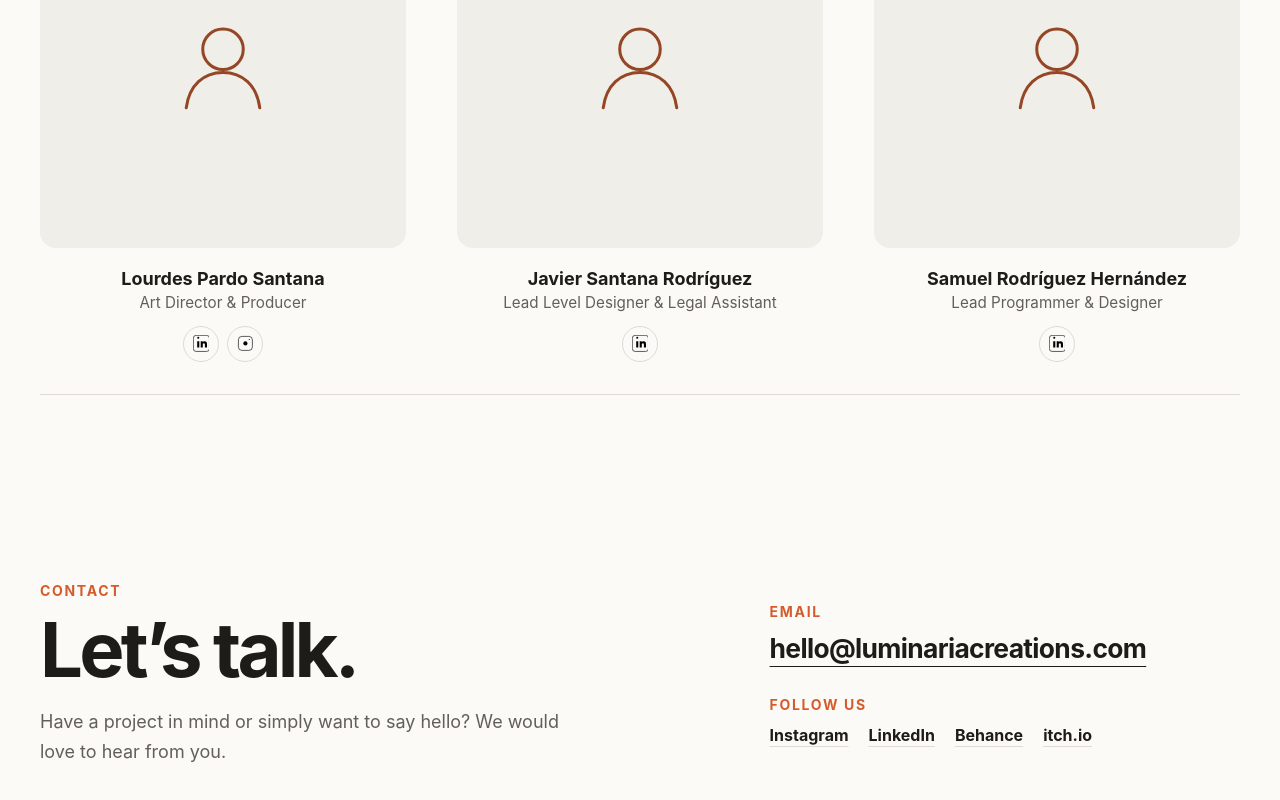
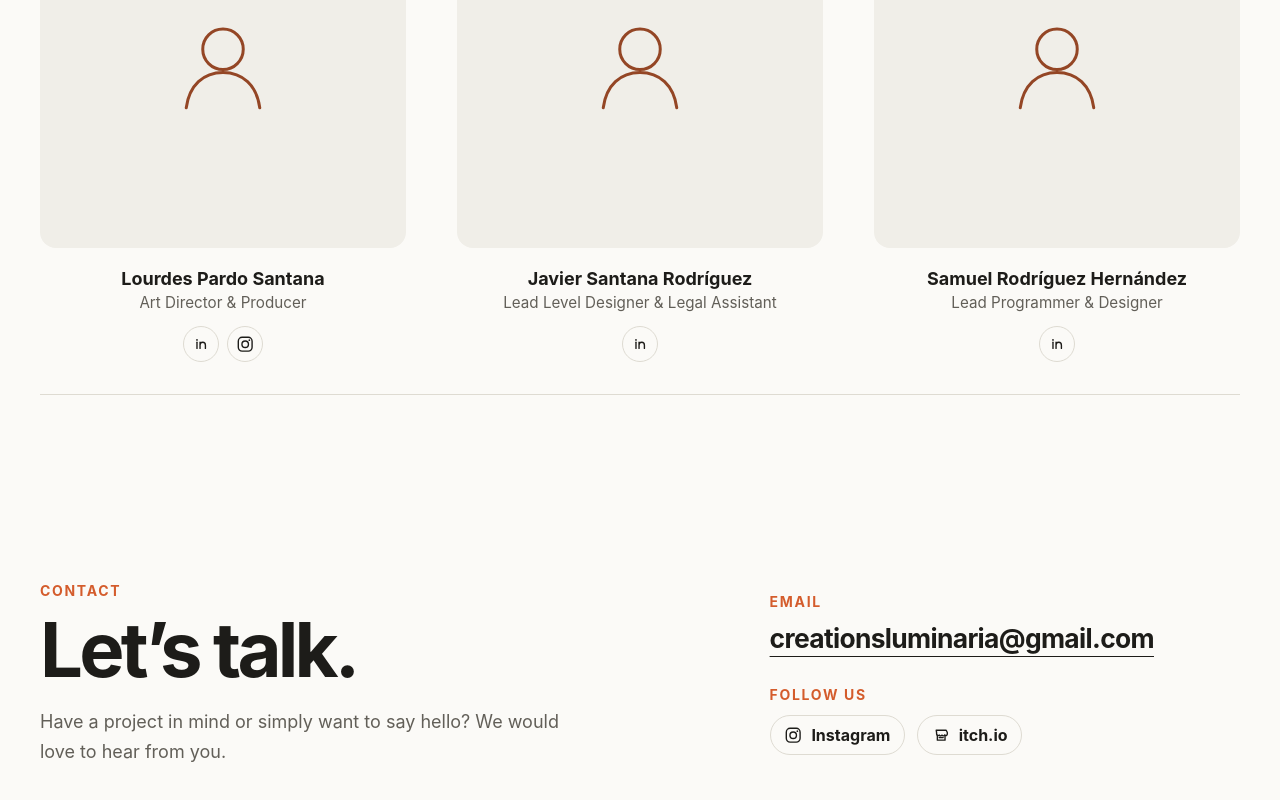
Before and after one commit to SamuelRodri/Luminaria-Creations, a React (Vite) app: page / in a window 1280 px wide. Shown: the part 1868-2668 px from the top of the page. Built offline with nearby package versions, Linux system fonts and the light colour scheme.

Commit message:
Refine social links and update contact email

```diff
--- a/src/components/ContactSection/ContactSection.css
+++ b/src/components/ContactSection/ContactSection.css
@@ -43,26 +43,51 @@
 .contact-section__socials {
   display: flex;
   flex-wrap: wrap;
-  gap: var(--space-3) var(--space-5);
+  gap: var(--space-3);
   margin: 0;
   padding: 0;
   list-style: none;
 }
 
 .contact-section__socials a {
+  display: inline-flex;
+  align-items: center;
+  gap: 0.55rem;
+  min-height: 2.5rem;
+  padding: 0.5rem 0.85rem;
+  border: 1px solid var(--color-border);
+  border-radius: 999px;
   color: var(--color-text-strong);
   font-weight: 650;
-  text-decoration-color: var(--color-border);
-  text-underline-offset: 0.3em;
-  transition: color 160ms ease, text-decoration-color 160ms ease;
+  text-decoration: none;
+  transition: color 160ms ease, border-color 160ms ease, background-color 160ms ease,
+    transform 160ms ease;
+}
+
+.contact-section__socials svg {
+  width: 1.15rem;
+  height: 1.15rem;
+  flex: 0 0 auto;
+  fill: none;
+  stroke: currentColor;
+  stroke-linecap: round;
+  stroke-linejoin: round;
+  stroke-width: 1.8;
+}
+
+.contact-section__socials .social-icon__dot {
+  fill: currentColor;
+  stroke: none;
 }
 
 .contact-section__email:hover,
 .contact-section__email:focus-visible,
 .contact-section__socials a:hover,
 .contact-section__socials a:focus-visible {
-  color: var(--color-accent);
-  text-decoration-color: currentColor;
+  border-color: var(--color-accent);
+  color: var(--color-on-accent);
+  background: var(--color-accent);
+  transform: translateY(-2px);
 }
 
 @media (max-width: 48rem) {
--- a/src/components/ContactSection/ContactSection.jsx
+++ b/src/components/ContactSection/ContactSection.jsx
@@ -1,4 +1,5 @@
 import './ContactSection.css'
+import SocialIcon from '../SocialIcon/SocialIcon'
 
 function ContactSection({ content }) {
   return (
@@ -24,8 +25,14 @@ function ContactSection({ content }) {
           <ul className="contact-section__socials">
             {content.socials.map((social) => (
               <li key={social.label}>
-                <a href={social.url} target="_blank" rel="noreferrer">
-                  {social.label}
+                <a
+                  href={social.url}
+                  target="_blank"
+                  rel="noreferrer"
+                  aria-label={social.label}
+                >
+                  <SocialIcon name={social.label} />
+                  <span>{social.label}</span>
                 </a>
               </li>
             ))}
--- /dev/null
+++ b/src/components/SocialIcon/SocialIcon.jsx
@@ -0,0 +1,58 @@
+const iconPaths = {
+  instagram: (
+    <>
+      <rect x="3" y="3" width="18" height="18" rx="5" />
+      <circle cx="12" cy="12" r="4.25" />
+      <circle className="social-icon__dot" cx="17.4" cy="6.7" r="1.1" />
+    </>
+  ),
+  linkedin: (
+    <>
+      <path d="M6.5 9.5v8" />
+      <path d="M10.5 17.5v-8m0 3.5c0-2 1.45-3.5 3.55-3.5 2.25 0 3.45 1.45 3.45 4v4" />
+      <circle className="social-icon__dot" cx="6.5" cy="6.4" r="1.15" />
+    </>
+  ),
+  behance: (
+    <>
+      <path d="M4 7h5.2c2 0 3.3 1.05 3.3 2.65 0 1.1-.55 1.9-1.45 2.3 1.2.35 1.95 1.3 1.95 2.65C13 16.7 11.45 18 9.1 18H4V7Z" />
+      <path d="M4 12h5.05M15 8h5" />
+      <path d="M20.5 15.7a4 4 0 1 1 .05-2.7H15" />
+    </>
+  ),
+  itch: (
+    <>
+      <path d="M5.5 5.5h13l1.5 3v2a2 2 0 0 1-3.5 1.35A2 2 0 0 1 13 11.8a2 2 0 0 1-3.5.05A2 2 0 0 1 6 10.5v-2l-.5-3Z" />
+      <path d="M7 12v6.5h10V12M9.5 15h5" />
+    </>
+  ),
+}
+
+function getIconKey(name = '') {
+  const key = name.toLowerCase()
+
+  if (key.includes('instagram')) return 'instagram'
+  if (key.includes('linkedin')) return 'linkedin'
+  if (key.includes('behance')) return 'behance'
+  if (key.includes('itch')) return 'itch'
+  return null
+}
+
+function SocialIcon({ name }) {
+  const icon = iconPaths[getIconKey(name)]
+
+  if (!icon) return null
+
+  return (
+    <svg
+      className="social-icon"
+      viewBox="0 0 24 24"
+      aria-hidden="true"
+      focusable="false"
+    >
+      {icon}
+    </svg>
+  )
+}
+
+export default SocialIcon
--- a/src/components/TeamSection/TeamSection.css
+++ b/src/components/TeamSection/TeamSection.css
@@ -81,8 +81,18 @@
 }
 
 .team-member__socials a svg {
-  width: 1.05rem;
-  height: 1.05rem;
+  width: 1.15rem;
+  height: 1.15rem;
+  fill: none;
+  stroke: currentColor;
+  stroke-linecap: round;
+  stroke-linejoin: round;
+  stroke-width: 1.8;
+}
+
+.team-member__socials .social-icon__dot {
+  fill: currentColor;
+  stroke: none;
 }
 
 .team-member {
--- a/src/components/TeamSection/TeamSection.jsx
+++ b/src/components/TeamSection/TeamSection.jsx
@@ -1,4 +1,5 @@
 import './TeamSection.css'
+import SocialIcon from '../SocialIcon/SocialIcon'
 
 function ProfilePlaceholder() {
   return (
@@ -10,28 +11,6 @@ function ProfilePlaceholder() {
 }
 
 function TeamMember({ member, socialLabel }) {
-  function SocialIcon({ name }) {
-    const key = (name || '').toLowerCase()
-    if (key.includes('linkedin')) {
-      return (
-        <svg viewBox="0 0 24 24" aria-hidden="true" focusable="false">
-          <rect x="0.5" y="0.5" width="23" height="23" rx="4" fill="none" stroke="currentColor" />
-          <path d="M6 9h3v9H6zM7.5 5.5a1.5 1.5 0 1 1 0-3 1.5 1.5 0 0 1 0 3zM11 9h3v1.3c.4-.7 1.4-1.3 2.6-1.3 2.8 0 3.4 1.8 3.4 4.1V18h-3v-3.8c0-1-.02-2.3-1.4-2.3-1.4 0-1.6 1.1-1.6 2.2V18h-3z" />
-        </svg>
-      )
-    }
-    if (key.includes('instagram')) {
-      return (
-        <svg viewBox="0 0 24 24" aria-hidden="true" focusable="false">
-          <rect x="2" y="2" width="20" height="20" rx="5" fill="none" stroke="currentColor" />
-          <circle cx="12" cy="12" r="3" />
-          <circle cx="17.5" cy="6.5" r="0.8" />
-        </svg>
-      )
-    }
-    return <span>{name}</span>
-  }
-
   return (
     <article className="team-member">
       <div className="team-member__avatar">
--- a/src/content/translations.js
+++ b/src/content/translations.js
@@ -3,16 +3,6 @@ const socialProfiles = {
     label: 'Instagram',
     shortLabel: 'ig',
     url: 'https://www.instagram.com/',
-  },
-  linkedIn: {
-    label: 'LinkedIn',
-    shortLabel: 'in',
-    url: 'https://www.linkedin.com/',
-  },
-  behance: {
-    label: 'Behance',
-    shortLabel: 'be',
-    url: 'https://www.behance.net/',
   },
   itchIo: {
     label: 'itch.io',
@@ -23,8 +13,6 @@ const socialProfiles = {
 
 const contactSocials = [
   socialProfiles.instagram,
-  socialProfiles.linkedIn,
-  socialProfiles.behance,
   socialProfiles.itchIo,
 ]
 
@@ -44,7 +32,6 @@ const createTeamMembers = (roles) => [
         url: 'https://www.instagram.com/louxpardo/',
       },
     ],
-    description: 'Leads visual direction and coordinates production across projects.',
   },
   {
     name: 'Javier Santana Rodríguez',
@@ -56,7 +43,6 @@ const createTeamMembers = (roles) => [
         url: 'https://www.linkedin.com/in/javier-santana-rodr%C3%ADguez-200a74396',
       },
     ],
-    description: 'Designs gameplay levels and oversees legal/administrative tasks.',
   },
   {
     name: 'Samuel Rodríguez Hernández',
@@ -68,7 +54,6 @@ const createTeamMembers = (roles) => [
         url: 'https://www.linkedin.com/in/samuelrodri/',
       },
     ],
-    description: 'Architects game systems and tools; leads programming and technical design.',
   },
 ]
 
@@ -112,7 +97,7 @@ export const translations = {
       title: 'Let’s talk.',
       description: 'Have a project in mind or simply want to say hello? We would love to hear from you.',
       emailLabel: 'Email',
-      email: 'hello@luminariacreations.com',
+      email: 'creationsluminaria@gmail.com',
       socialLabel: 'Follow us',
       socials: contactSocials,
     },
@@ -164,7 +149,7 @@ export const translations = {
       title: 'Hablemos.',
       description: '¿Tienes un proyecto en mente o simplemente quieres saludarnos? Nos encantará saber de ti.',
       emailLabel: 'Email',
-      email: 'hello@luminariacreations.com',
+      email: 'creationsluminaria@gmail.com',
       socialLabel: 'Síguenos',
       socials: contactSocials,
     },
```
